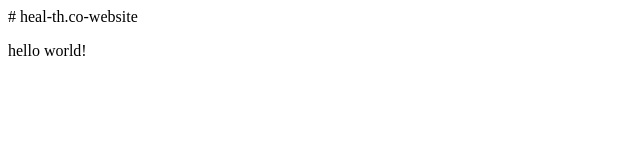
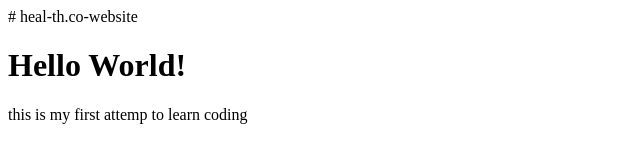
Before and after one commit to nonyr/heal-th.co-website, a plain HTML site: page Index.html in a window 1280 px wide. Shown: the whole page, without its empty margins (0-640 px from the left). Drawn offline with Linux system fonts and the light colour scheme.

Commit message:
Update Index.html

```diff
--- a/Index.html
+++ b/Index.html
@@ -1,5 +1,8 @@
 # heal-th.co-website
 <!DOCFILEhtml>
 <body>
-<p>hello world!</p>
+  <h1>Hello World!
+  </h1>
+  <p>this is my first attemp to learn coding
+  </p>
 </body>
```
